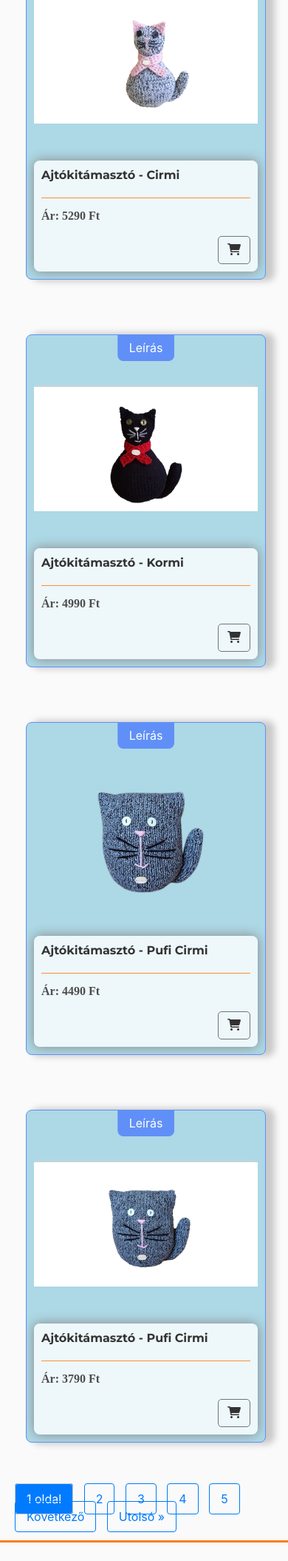
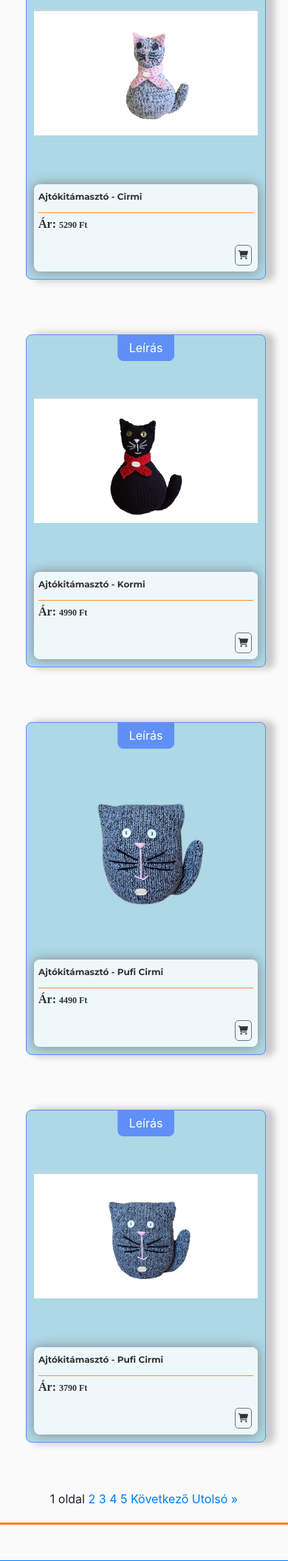
Before and after one commit to Tibi81/vizsgaremek, a Django app: page /store/ in a window 390 px wide. Shown: the part 2143-4253 px from the top of the page at 74% size. Run offline with Django 5.2, Linux system fonts and the light colour scheme; a user stored in the database is signed in; data comes from the database, SQL or seed files in the repository; both versions use the stored data as it was after the commit; some libraries are stand-ins or nearby versions.

Commit message:
mobil nézet

```diff
--- a/ecommerce/static/css/main.css
+++ b/ecommerce/static/css/main.css
@@ -62,32 +63,84 @@ h1,h2,h3,h4,h5,h6{
     justify-content: space-between;
 }
 
+/* Gombok pozicionálása */
 .box-element .btn-top-left {
     position: absolute;
-    top: 10px; /* A bal felső sarokhoz 10px-re pozicionálja */
+    top: 10px;
     left: 10px;
 }
 
 .box-element .btn-bottom-right {
     position: absolute;
-    bottom: 10px; /* A jobb alsó sarokhoz 10px-re pozicionálja */
+    bottom: 10px;
     right: 10px;
-}
-
-.box-element p {
-    color:hsl(0, 0%, 30%);
 }
 
 
 
-
-
+/* Elválasztó vonal */
 .box-element hr {
     border: none;
     height: 1px;
     background-color: #fc9038;
     margin: 5px 0;
 }
+
+/* Mobil optimalizálás */
+@media (max-width: 768px) {
+    .box-element {
+        padding: 8px;  /* Csökkentsd a paddingot, hogy több hely maradjon */
+        min-height: auto; /* A magasság legyen dinamikus */
+    }
+
+    .box-element .btn-top-left {
+        top: 8px;  /* Kisebb távolság */
+        left: 8px;
+    }
+
+    .box-element .btn-bottom-right {
+        bottom: 8px;
+        right: 8px;
+    }
+
+    .box-element p {
+        font-size: 14px; /* A szöveg kisebb legyen */
+    }
+
+    .box-element hr {
+        margin: 4px 0;  /* Kisebb margó */
+    }
+
+    .box-element strong {
+        font-size: 14px; /* Kisebb szöveg mobilon */
+        margin-right: 4px;
+    }
+
+}
+
+/* Extra mobil optimalizálás (például 480px alatt) */
+@media (max-width: 480px) {
+    .box-element {
+        padding: 6px;  /* Még kisebb padding */
+    }
+
+    .box-element p {
+        font-size: 12px; /* Még kisebb szöveg */
+
+    }
+
+    .box-element .btn-top-left,
+    .box-element .btn-bottom-right {
+        font-size: 12px;  /* Kisebb gombok */
+        padding: 4px;  /* Kisebb gombok */
+    }
+
+    .box-element strong {
+        font-size: 12px; /* Kisebb szöveg mobilon */
+        margin-right: 4px;
+    }
+}
+
 /* Filter Card */
 .filter-card {
     display: flex;
@@ -1064,29 +1195,6 @@ td.left-align {
     margin: 20px 0;
 }
 
-.pagination a {
-    margin: 0 5px;
-    padding: 10px 15px;
-    border: 1px solid #007bff;
-    color: #007bff;
-    text-decoration: none;
-    border-radius: 4px;
-}
-
-.pagination a:hover {
-    background-color: #007bff;
-    color: white;
-}
-
-.pagination .current {
-    margin: 0 5px;
-    padding: 10px 15px;
-    border: 1px solid #ccc;
-    border-radius: 4px;
-    color: white;
-    background-color: #007bff;
-}
-
 
 
 .sidebar-menu {
--- a/ecommerce/store/templates/store/main.html
+++ b/ecommerce/store/templates/store/main.html
@@ -94,7 +94,7 @@
                     {% else %}
                         <p>A kosár üres.</p>
                     {% endif %}
-                            <th><h5>Összesen:{{order.get_cart_total|floatformat:0}} Ft</h5></th>
+                            <th><h5>Összesen:{{cart_total|floatformat:0}} Ft</h5></th>
                             <th><a class="btn btn-outline-dark btn-bottom-right" href="{% url 'cart' %}">Belépés a kosárba</a><th>
                     </div>
                 </div>
@@ -127,34 +127,46 @@
 <script type="text/javascript" src="{% static 'js/cart.js' %}"></script>
 
 
-
 <script>
     document.addEventListener('DOMContentLoaded', function() {
         var cartIconLink = document.getElementById('cart-icon-link');
         var cartTooltip = document.getElementById('cart-tooltip');
 
+        // Mobil képernyő szélességének ellenőrzése
+        function isMobileView() {
+            return window.innerWidth <= 768; // Ha 768 px vagy kisebb, mobil nézetnek tekintjük
+        }
+
         if (cartIconLink && cartTooltip) {
-            // Tooltip megjelenítése
+            // Tooltip megjelenítése asztali nézetben
             cartIconLink.addEventListener('mouseenter', function() {
-                cartTooltip.style.display = 'block';
+                if (!isMobileView()) {
+                    cartTooltip.style.display = 'block';
+                }
             });
 
-            // Tooltip eltüntetése, ha elhagyja a kosár ikont vagy a tooltip-et
+            // Tooltip eltüntetése
             cartIconLink.addEventListener('mouseleave', function() {
-                cartTooltip.style.display = 'none';
+                if (!isMobileView()) {
+                    cartTooltip.style.display = 'none';
+                }
             });
 
             cartTooltip.addEventListener('mouseenter', function() {
-                cartTooltip.style.display = 'block'; // Tooltip megjelenítése, ha ráviszi az egeret
+                if (!isMobileView()) {
+                    cartTooltip.style.display = 'block';
+                }
             });
 
             cartTooltip.addEventListener('mouseleave', function() {
-                cartTooltip.style.display = 'none'; // Tooltip eltüntetése, ha elhagyja
+                if (!isMobileView()) {
+                    cartTooltip.style.display = 'none';
+                }
             });
         }
     });
+</script>
 
-</script>
 
 <div class="separator"></div>
 <!-- Footer -->
--- a/ecommerce/store/templates/store/search_results.html
+++ b/ecommerce/store/templates/store/search_results.html
@@ -33,7 +33,7 @@
                 <div class="box-element">
                     <h6 class="product-name"><strong>{{ product.name }}</strong></h6>
                     <hr>
-                    <button data-product="{{ product.id }}" data-action="add" class="btn btn-outline-secondary add-btn update-cart"><i class="fas fa-shopping-cart"></i></button>
+                    <button data-product="{{ product.id }}" data-action="add" class="btn btn-outline-secondary add-btn update-cart btn-bottom-right"><i class="fas fa-shopping-cart"></i></button>
                     <h4 style="display: inline-block; float: right;">
                         <strong>{{ product.price|floatformat:0 }} Ft</strong>
                     </h4><br>
--- a/ecommerce/store/views.py
+++ b/ecommerce/store/views.py
@@ -15,7 +15,7 @@ from rest_framework import status
 
 from .forms import CustomUserCreationForm
 
-
+'''
 def cartData(request):
     if request.user.is_authenticated:
         customer = request.user.customer
@@ -34,6 +34,30 @@ def cartData(request):
         order = {'get_cart_total': 0, 'get_cart_items': 0}  # Üres kosár
 
     return {'cartItems': cartItems, 'order': order, 'items': items}
+'''
+
+def cartData(request):
+    if request.user.is_authenticated:
+        customer = request.user.customer
+        orders = Order.objects.filter(customer=customer, complete=False)
+        if orders.exists():
+            order = orders.first()
+            items = order.orderitem_set.all()
+            cartItems = order.get_cart_items  # Kosár elemek számának lekérése
+            cart_total = order.get_cart_total  # Kosár végösszegének lekérése
+        else:
+            items = []
+            cartItems = 0
+            cart_total = 0  # Ha nincs rendelés, akkor nulla összeg
+            order = {'get_cart_total': cart_total, 'get_cart_items': cartItems}  # Üres kosár
+    else:
+        items = []
+        cartItems = 0
+        cart_total = 0  # Ha nincs bejelentkezve, akkor nulla összeg
+        order = {'get_cart_total': cart_total, 'get_cart_items': cartItems}  # Üres kosár
+
+    return {'cartItems': cartItems, 'order': order, 'items': items, 'cart_total': cart_total}
+
 
 
 class ProductList(APIView):
@@ -165,6 +189,7 @@ def filtered_products(request):
     orderby = request.GET.get('orderby', 'name')  # Alapértelmezett rendezés név szerint
     direction = request.GET.get('direction', 'asc')  # Alapértelmezett sorrend növekvő
 
+
     category_map = {
         'fabol': ('option1', 'FÁBÓL KÉSZÜLT'),
         'kotott': ('option2', 'KÖTÖTT-HORGOLT'),
@@ -191,15 +216,18 @@ def filtered_products(request):
         products = products.order_by('name')
 
     cart_info = cartData(request)
+    cart_total = cart_info['cart_total']  # Kosár végösszegének lekérése
     paginator = Paginator(products, 6)  # 6 termék oldalanként
     page_number = request.GET.get('page')
     products_page = paginator.get_page(page_number)
+
 
     context = {
         'products': products_page,  # Lapozott oldalak helyesen
         'items': cart_info['items'],
         'order': cart_info['order'],
         'cartItems': cart_info['cartItems'],
+        'cart_total': cart_total,  # Kosár végösszegének hozzáadása
         'message': message,
         'filter_option': filter_option,
         'orderby': orderby,
@@ -228,6 +256,7 @@ def order_list(request):
         cart_items = cart_data['items']
         order = cart_data['order']
         products = Product.objects.all()
+        cart_total = cart_data['cart_total']  # Kosár végösszegének lekérése
 
         # Rendelések csoportosítása transaction_id alapján
         orders_by_transaction = {}
@@ -251,7 +280,8 @@ def order_list(request):
             'cart_items': cart_items,  # Az aktuális kosár tételei a kontextusban
             'order': order,
             'products': products,
-            'items': cart_items
+            'items': cart_items,
+            'cart_total' : cart_total,
 
         }
     else:
@@ -260,6 +290,7 @@ def order_list(request):
             'message': 'Csak bejelentkezett felhasználóknak!',
             'cartItems': 0,
             'cart_items': []  # Üres kosár nem bejelentkezett felhasználóknál
+
 
 
         }
@@ -283,6 +314,7 @@ def product_detail(request, product_id):
     cart_data = cartData(request)  # Kosár adatok lekérdezése
     cartItems = cart_data['cartItems']  # Kosár tételek száma
     items = cart_data['items']  # Kosár tételek
+    cart_total = cart_data['cart_total']  # Kosár végösszegének lekérése
 
     if request.method == 'POST':
         if request.user.is_authenticated:
@@ -311,6 +343,7 @@ def product_detail(request, product_id):
         'form': form,
         'show_cart': request.user.is_authenticated,
         'messages': messages.get_messages(request),
+        'cart_total' : cart_total,
     })
 
 
@@ -340,6 +373,7 @@ def store(request):
     cart_data = cartData(request)  # Kosár adatok lekérdezése
     cartItems = cart_data['cartItems']
     items = cart_data['items']
+    cart_total = cart_data['cart_total']  # Kosár végösszegének lekérése
 
     sort_by = request.GET.get('sort_by', 'name')  # Alapértelmezett rendezés név szerint
     order = request.GET.get('order', 'asc')  # Alapértelmezett sorrend növekvő
@@ -367,6 +401,7 @@ def store(request):
         'selected_categories': filter_categories,
         'sort_by': sort_by,
         'order': order,
+        'cart_total': cart_total,  # Kosár végösszegének hozzáadása
     }
     return render(request, 'store/store.html', context)
 
@@ -381,20 +416,34 @@ def search(request):
     cart_data = cartData(request)  # Kosár adatok lekérdezése
     cartItems = cart_data['cartItems']  # Kosár tételek száma
     items = cart_data['items']  # Kosár tételek
+    cart_total = cart_data['cart_total']  # Kosár végösszegének lekérése
 
     context = {
         'products': products,
         'items': items,
         'cartItems': cartItems,
+        'cart_total' : cart_total,
     }
 
     return render(request, 'store/search_results.html', context)
 
 def index(request):
     cart_data = cartData(request)  # Kosár adatok lekérdezése a cartData függvényből
-    cartItems = cart_data['cartItems']
-    items = cart_data['items']
+    cartItems = cart_data['cartItems']  # Kosárban lévő tételek száma
+    items = cart_data['items']  # Kosár tételek listája
+    order = cart_data['order']  # Kosár összesített adatai
+    cart_total = cart_data['cart_total']  # Kosár végösszegének lekérése
 
     products = Product.objects.all()
-    context = {'products': products, 'cartItems': cartItems, 'items': items}
+
+    # A kontextusban biztosítjuk, hogy minden adat elérhető legyen a sablonban
+    context = {
+        'products': products,
+        'cartItems': cartItems,  # Kosárban lévő tételek száma
+        'items': items,  # Kosár tételek listája
+        'order': order,  # Kosár összesített adatai (pl. végösszeg)
+        'cart_total' : cart_total,
+
+    }
+
     return render(request, 'store/index.html', context)
```
Also changed, not shown: other parts of ecommerce/static/css/main.css (+87 -8 lines), ecommerce/config/settings.py (+7 -1 lines), ecommerce/store/templates/store/cart.html (+6 -4 lines), ecommerce/db.sqlite3.
